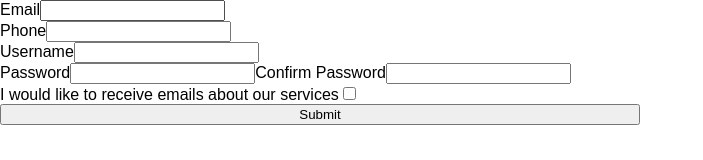
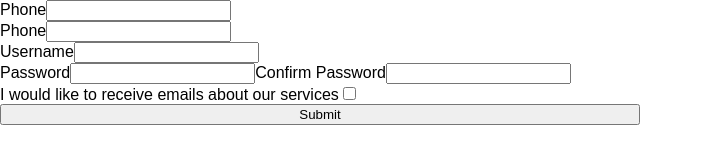
Before and after one commit to caralemony/react-form, a React (Create React App) app in the folder reactform/: page / in a window 1280 px wide. Shown: the top 160 px of the page, without its empty margins (0-703 px from the left). Built offline with nearby package versions, Linux system fonts and the light colour scheme; no server answers.

Commit message:
input component

```diff
--- /dev/null
+++ b/reactform/src/components/Email.js
@@ -0,0 +1,18 @@
+import React from "react";
+
+export class Email extends React.Component {
+  render() {
+    return (
+      <div>
+        <label>
+          Phone
+          <input
+            type="text"
+            name="email"
+            onChange={this.props.handleInputChange}
+          />
+        </label>
+      </div>
+    );
+  }
+}
--- a/reactform/src/components/Form.js
+++ b/reactform/src/components/Form.js
@@ -1,6 +1,8 @@
 import React from "react";
 import ReactDOM from "react-dom";
 import { Password } from "./Password";
+import { Email } from "./Email";
+import { Phone } from "./Phone";
 import httpReq from "../utils/httpReq";
 
 export class Form extends React.Component {
@@ -36,14 +38,8 @@ export class Form extends React.Component {
   render() {
     return (
       <form className="userForm" onSubmit={this.handleSubmit}>
-        <label>
-          Email
-          <input type="text" name="email" onChange={this.handleInputChange} />
-        </label>
-        <label>
-          Phone
-          <input type="text" name="phone" onChange={this.handleInputChange} />
-        </label>
+        <Email handleInputChange={this.handleInputChange} />
+        <Phone handleInputChange={this.handleInputChange} />
         <label>
           Username
           <input
--- a/reactform/src/components/Password.js
+++ b/reactform/src/components/Password.js
@@ -1,5 +1,4 @@
 import React from "react";
-import { httpReq } from "../utils/httpReq";
 
 export class Password extends React.Component {
   render() {
--- /dev/null
+++ b/reactform/src/components/Phone.js
@@ -0,0 +1,18 @@
+import React from "react";
+
+export class Phone extends React.Component {
+  render() {
+    return (
+      <div>
+        <label>
+          Phone
+          <input
+            type="text"
+            name="phone"
+            onChange={this.props.handleInputChange}
+          />
+        </label>
+      </div>
+    );
+  }
+}
--- a/reactform/src/utils/httpReq.js
+++ b/reactform/src/utils/httpReq.js
@@ -1,7 +1,9 @@
 const axios = require("axios");
 
 const httpReq = formState => {
-  formState.headers = "application/x-www-form-urlencoded; charset=UTF-8";
+  formState.headers = {
+    "Content-Type": "application/x-www-form-urlencoded; charset=UTF-8"
+  };
   axios
     .post(
       `https://g5xirepb1j.execute-api.eu-west-2.amazonaws.com/dev/post-test`,
@@ -10,4 +12,5 @@ const httpReq = formState => {
     .then(res => console.log(res));
 };
 
+httpReq({});
 module.exports = httpReq;
```
